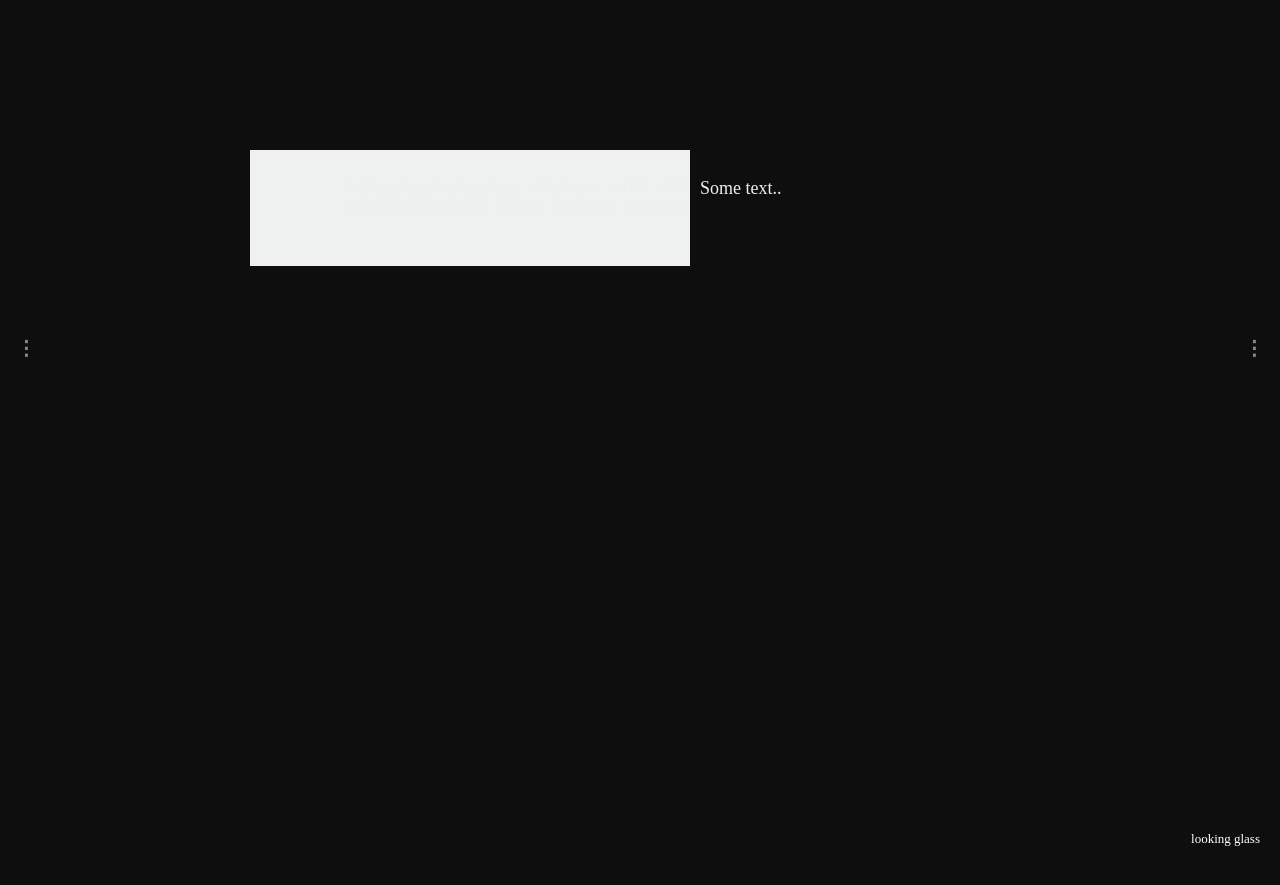
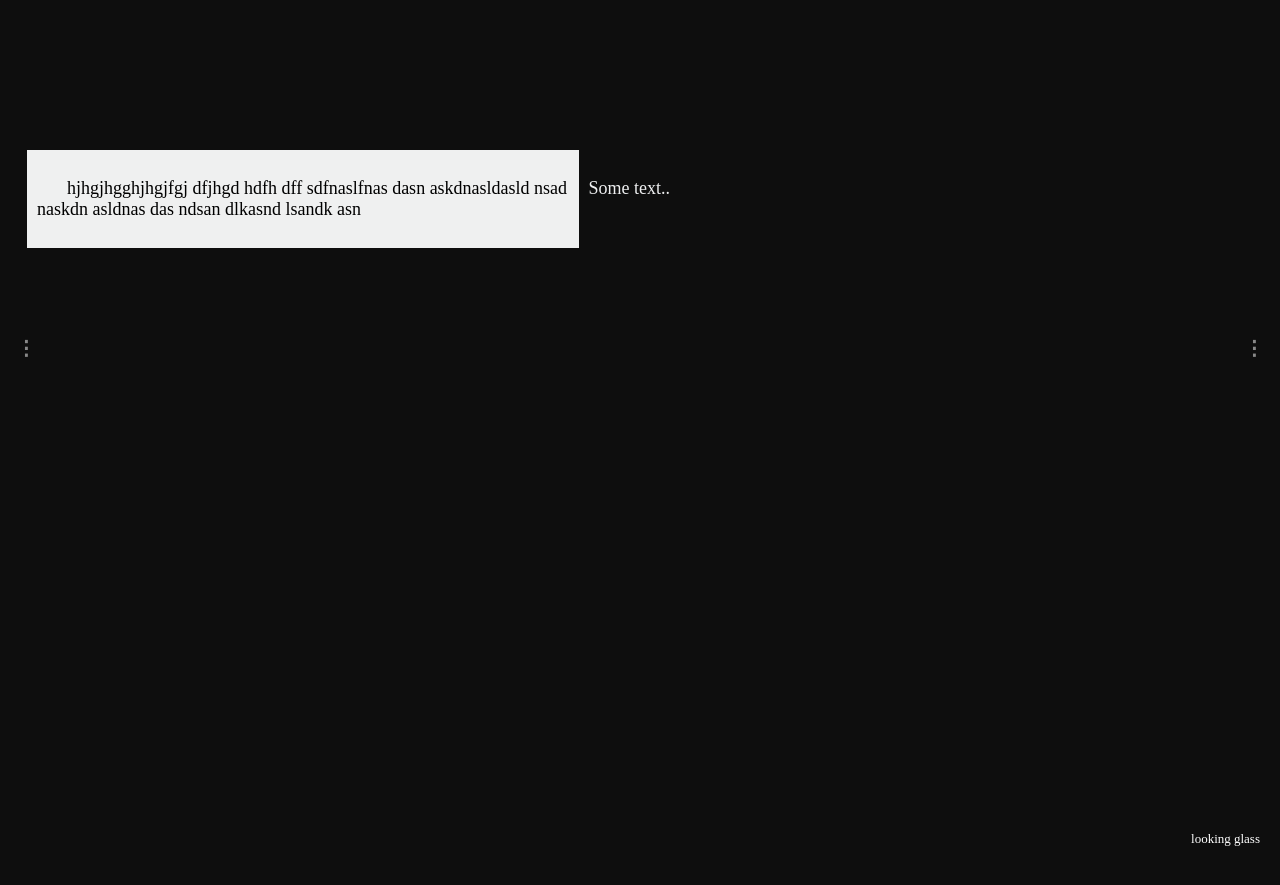
Before and after one commit to hafizzainal/hafizzainal.github.io, a Jekyll site: the page built from index.md, in a window 1280 px wide. Shown: the top 885 px of the page. Built offline with Jekyll 4.4.1, drawn with Linux system fonts in a browser that asks for light colours; our own code applies the rules of GitHub Pages for plain Markdown files.

Commit message:
Update default.html

```diff
--- a/_layouts/default.html
+++ b/_layouts/default.html
@@ -82,7 +82,7 @@ img {vertical-align: middle;}
   display: none;
   padding: 150px;
   margin: 30 auto;
-  margin-left: 100px;
+  padding-left: 1.5em;
   font-size: 18px;
 }
 
@@ -207,10 +207,10 @@ img {vertical-align: middle;}
   <div class="mySlidesText">
     <div class="row">
       <div class="column" style="background-color:#eff0f0;">
-      <pre>
+      <p class="work">
         hjhgjhgghjhgjfgj dfjhgd hdfh dff sdfnaslfnas dasn
         askdnasldasld nsad naskdn asldnas das ndsan dlkasnd lsandk asn
-      </pre>
+      </p>
       </div>
       <div class="column" style="background-color:#0e0e0e;">
       <p>Some text..</p>
```
